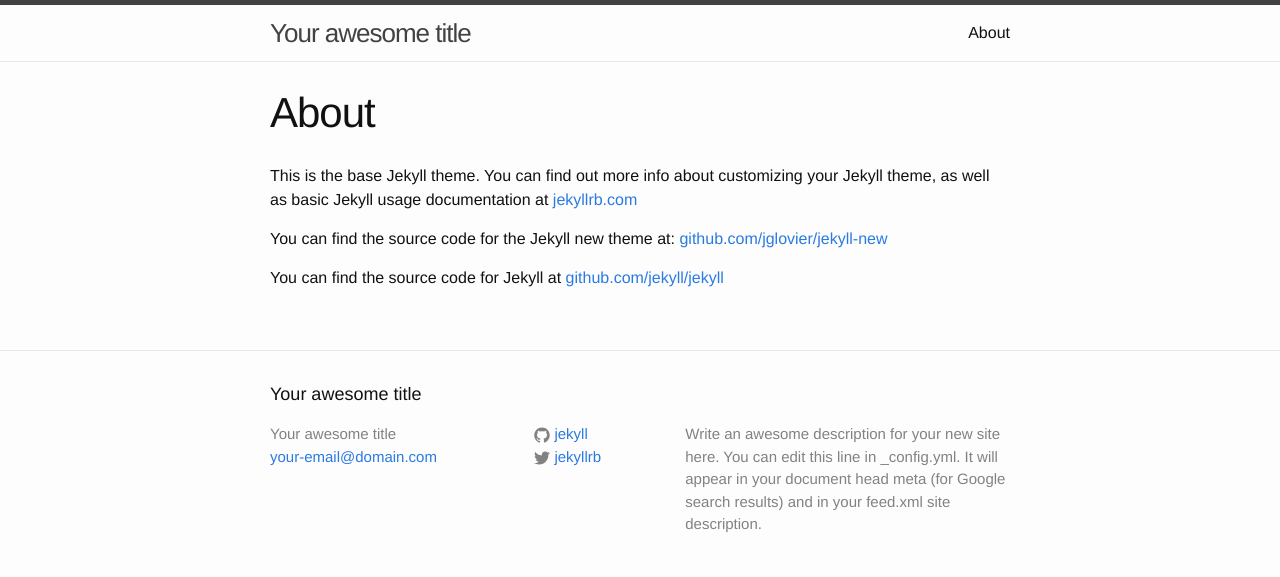
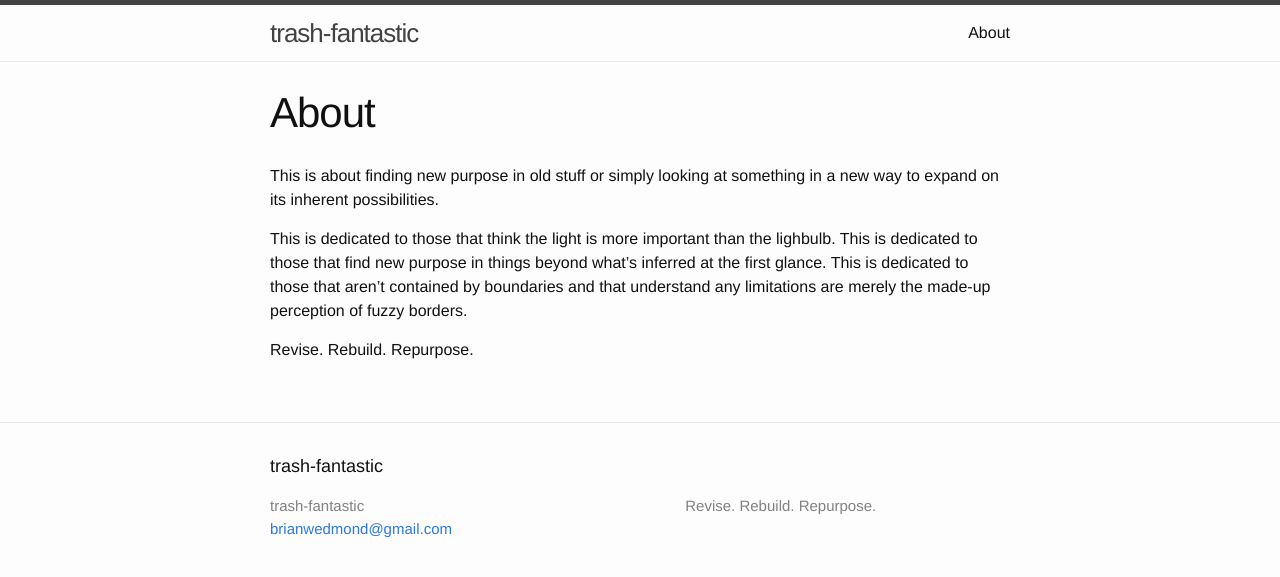
Before and after one commit to bedmond/trash-fantastic, a Jekyll site: the page built from about.md, in a window 1280 px wide. Shown: the top 577 px of the page. Built offline with Jekyll 4.4.1, drawn with Linux system fonts in a browser that asks for light colours.

Commit message:
some quick changes

```diff
--- a/_config.yml
+++ b/_config.yml
@@ -1,14 +1,12 @@
 # Site settings
-title: Your awesome title
-email: your-email@domain.com
+title: trash-fantastic
+email: brianwedmond@gmail.com
 description: > # this means to ignore newlines until "baseurl:"
-  Write an awesome description for your new site here. You can edit this
-  line in _config.yml. It will appear in your document head meta (for
-  Google search results) and in your feed.xml site description.
+  Revise. Rebuild. Repurpose.
 baseurl: "" # the subpath of your site, e.g. /blog/
-url: "http://yourdomain.com" # the base hostname & protocol for your site
-twitter_username: jekyllrb
-github_username:  jekyll
+url: "http://bedmond.github.io/trash-fantastic" # the base hostname & protocol for your site
+twitter_username:
+github_username:
 
 # Build settings
 markdown: kramdown
--- a/about.md
+++ b/about.md
@@ -4,8 +4,8 @@ title: About
 permalink: /about/
 ---
 
-This is the base Jekyll theme. You can find out more info about customizing your Jekyll theme, as well as basic Jekyll usage documentation at [jekyllrb.com](http://jekyllrb.com/)
+This is about finding new purpose in old stuff or simply looking at something in a new way to expand on its inherent possibilities.
 
-You can find the source code for the Jekyll new theme at: [github.com/jglovier/jekyll-new](https://github.com/jglovier/jekyll-new)
+This is dedicated to those that think the light is more important than the lighbulb. This is dedicated to those that find new purpose in things beyond what's inferred at the first glance. This is dedicated to those that aren't contained by boundaries and that understand any limitations are merely the made-up perception of fuzzy borders.
 
-You can find the source code for Jekyll at [github.com/jekyll/jekyll](https://github.com/jekyll/jekyll)
+Revise. Rebuild. Repurpose.
```
